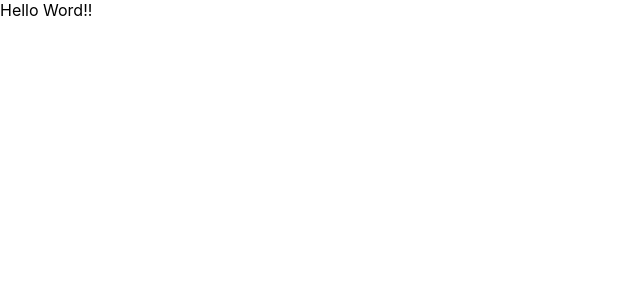
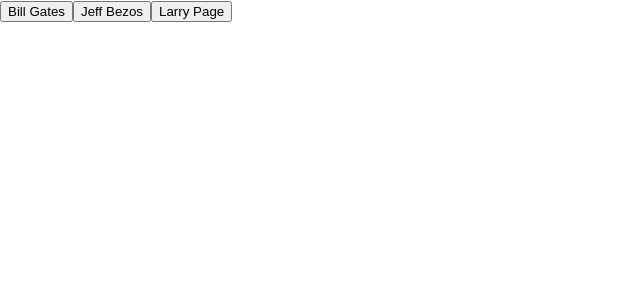
Before and after one commit to castromilton07/trybe-course, a React (Create React App) app in the folder fixation-exercises-12-1/: page / in a window 1280 px wide. Shown: the top 300 px of the page, without its empty margins (0-640 px from the left). Built offline with nearby package versions, Linux system fonts and the light colour scheme.

Commit message:
01 - Adiciona o exemplo Fancy Buttons

```diff
--- a/fixation-exercises-12-1/src/App.js
+++ b/fixation-exercises-12-1/src/App.js
@@ -1,9 +1,15 @@
 import React from 'react';
 import './App.css';
 
+// Evento declarado fora da Classe, para declarar dentro da Classe usar o this e bind
+/* function handleClick() {
+  console.log('Clicou!');
+} */
+
 class App extends React.Component {
   render() {
-    return <span>Hello Word!!</span>
+    // return <button onClick={handleClick}>Meu botão</button>
+    return <> </>;
   }
 }
 
--- /dev/null
+++ b/fixation-exercises-12-1/src/FancyButtons.css
@@ -0,0 +1,3 @@
+.FancyButtons {
+  text-align: center;
+}
--- /dev/null
+++ b/fixation-exercises-12-1/src/FancyButtons.js
@@ -0,0 +1,28 @@
+import React from 'react';
+import './FancyButtons.css';
+
+function clickButton1() {
+  console.log('É genial festejar o sucesso, mas é mais importante aprender com as lições do fracasso.');
+}
+
+function clickButton2() {
+  console.log('Você pode encarar um erro como uma besteira a ser esquecida ou como um resultado que aponta uma nova direção.');
+}
+
+function clickButton3() {
+  console.log('As vezes é importante parar de sonhar, e acordar.');
+}
+
+class FancyButtons extends React.Component {
+  render() {
+    return (
+      <>
+        <button onClick={clickButton1}>Bill Gates</button>
+        <button onClick={clickButton2}>Jeff Bezos</button>
+        <button onClick={clickButton3}>Larry Page</button>
+      </>
+    );
+  }
+}
+
+export default FancyButtons;
--- a/fixation-exercises-12-1/src/index.js
+++ b/fixation-exercises-12-1/src/index.js
@@ -2,11 +2,13 @@
 import ReactDOM from 'react-dom';
 import './index.css';
 import App from './App';
+import FancyButtons from './FancyButtons'
 import reportWebVitals from './reportWebVitals';
 
 ReactDOM.render(
   <React.StrictMode>
     <App />
+    <FancyButtons />
   </React.StrictMode>,
   document.getElementById('root')
 );
```
Also changed, not shown: 1 other file (tests, documents, lock files or other folders).
